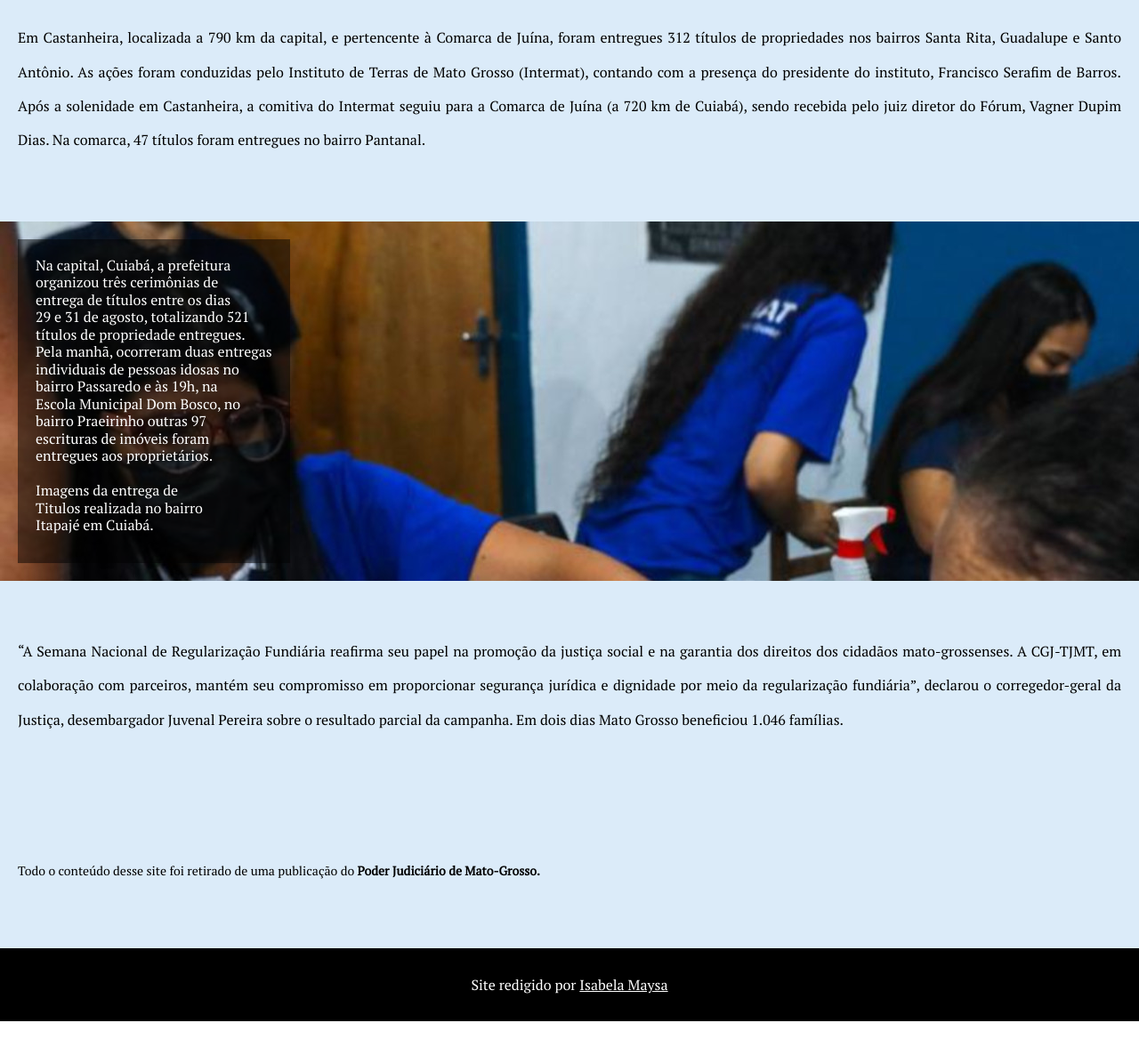
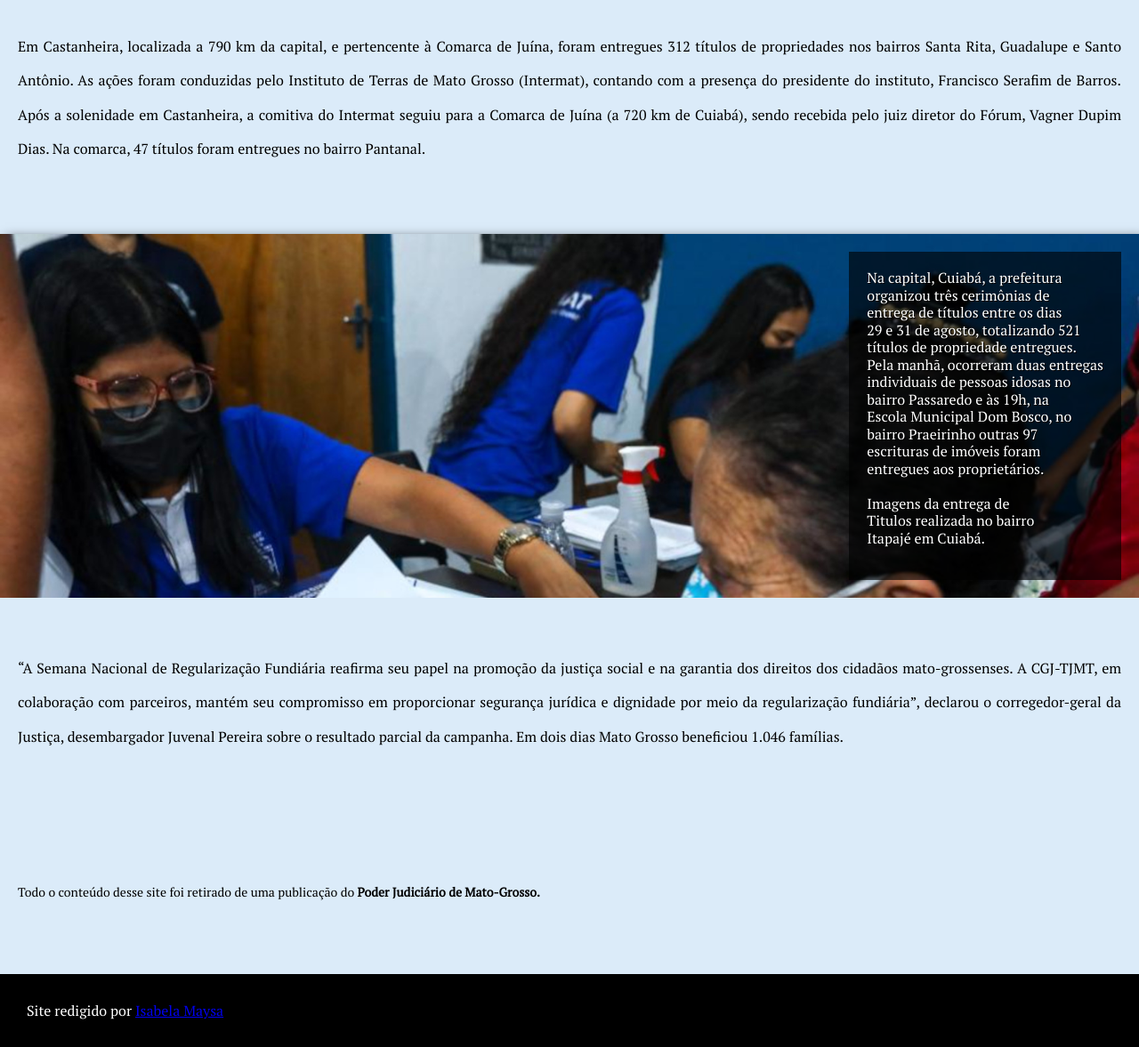
Before and after one commit to isabelamaysa/entregas-de-titulos, a plain HTML site: page index.html in a window 1280 px wide. Shown: the part 765-1942 px from the top of the page at 89% size. Before the commit the page ends 1913 px from the top, so only its background shows below. Drawn offline with Linux system fonts and the light colour scheme.

Commit message:
att teste

```diff
--- a/style.css
+++ b/style.css
@@ -1,6 +1,10 @@
 @import url('https://fonts.googleapis.com/css2?family=PT+Serif&display=swap');
 
 @import url('https://fonts.googleapis.com/css2? family= PT+Serif:ital@1 & display=swap');
+
+h1{
+    color: black;
+}
 
 :root{
     --fonte1:'PT Serif', serif;
@@ -47,7 +51,7 @@ section{
     font-size: 2vw;
 }
 section > p{
-    padding-bottom: 2em;
+    padding-bottom: 2.3em;
 }
 
 .normal{
@@ -60,13 +64,15 @@ section > p{
     color: white;
     padding: 20px;
     font-size: 13px;
+    box-shadow: 6px 6px 13px 0px rgba(0, 0, 0, 0.918);
+    background-attachment: fixed;
+
 }
 
 .imagem > p {
-    background-color: #0000007c;
+    background-color: #0000009f;
     display: inline-block;
-
-
+    text-shadow: 1px 1px 0px black;
 }
 
 p{
@@ -80,12 +86,15 @@ p{
 #img01{
     background-image: url(imagens/foto01.jpg);
     background-position: left;
+    background-size: cover;
 
 
 }
 
 #img02{
     background-image: url(imagens/foto02.jpg);
+    background-size: cover;
+    text-align: right;
 
 }
 
@@ -104,16 +113,13 @@ a:hover{
     text-decoration: underline;
 }
 
-footer{
+footer {
     background-color: black;
+    color: white;
+    text-align: center;
     padding: 10px;
 }
 
-footer > p{
-    color: white;
-    text-align: center;
+footer a:hover {
+    text-decoration: underline;
 }
-
-footer > p > a{
-    color: white;
-}
```
